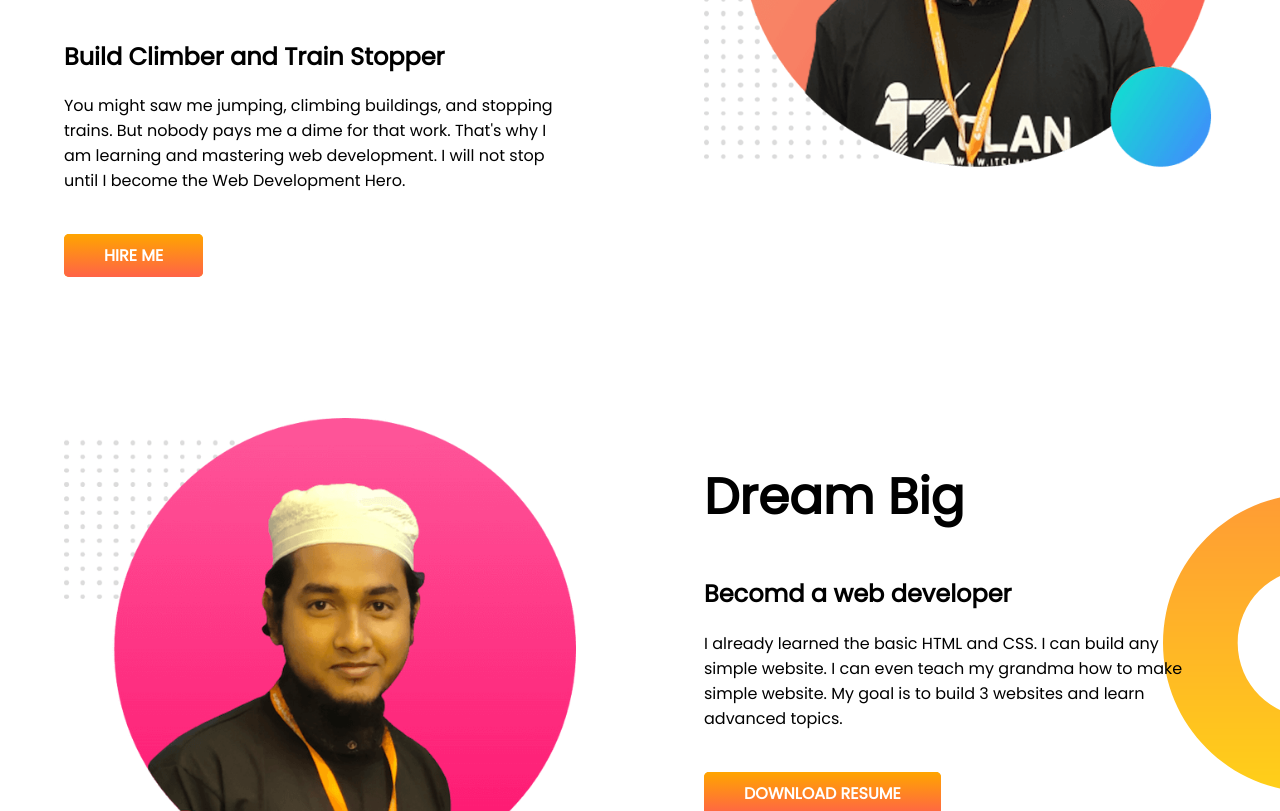
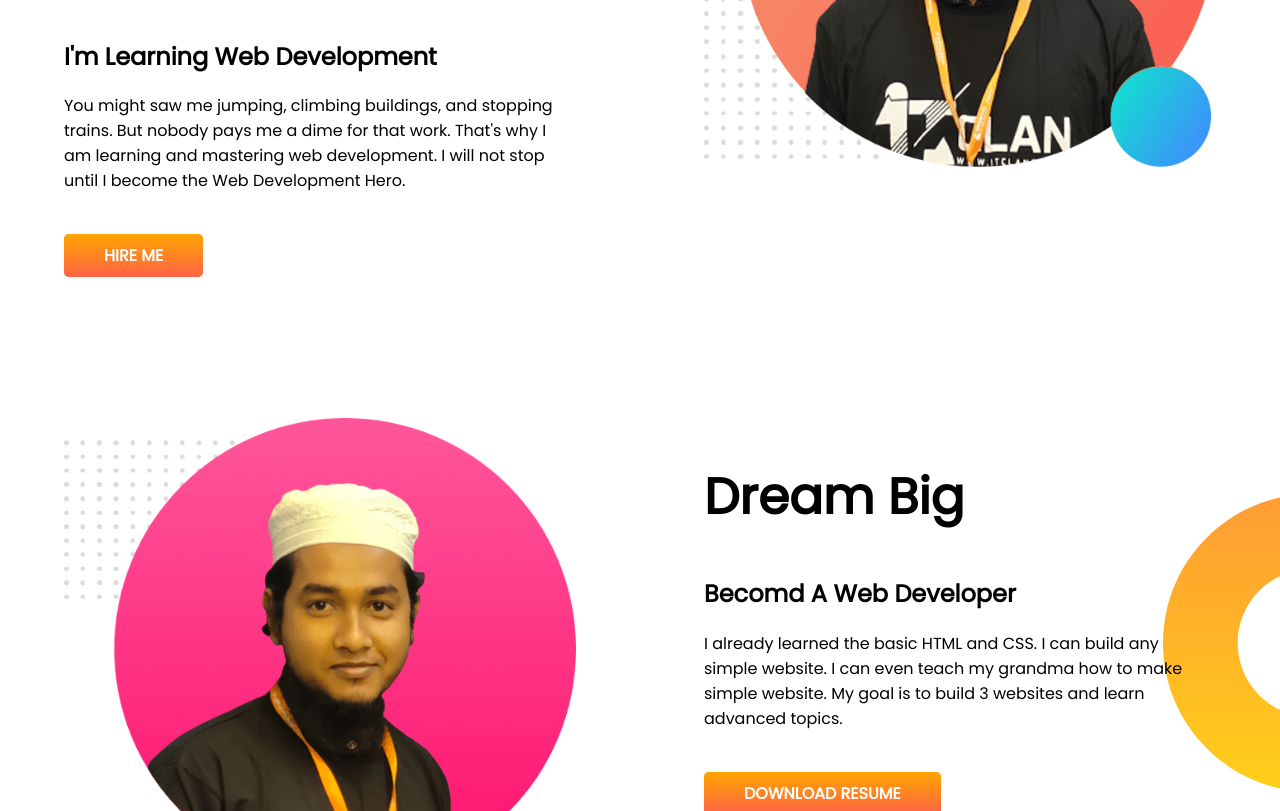
Before and after one commit to immdraselkhan/developer-portfolio, a plain HTML site: page index.html in a window 1280 px wide. Shown: the part 411-1222 px from the top of the page. Drawn offline with Linux system fonts and the light colour scheme.

Commit message:
all done

```diff
--- a/index.html
+++ b/index.html
@@ -15,7 +15,7 @@
         <div class="half-width">
             <h1>Welcome To</h1>
             <h1><span class="fancy-heading">Md Rasel Khan</span> World</h1>
-            <h2>Build Climber and Train Stopper</h2>
+            <h2>I'm Learning Web Development</h2>
             <p>You might saw me jumping, climbing buildings, and stopping trains. But nobody pays me a dime for that work. That's why I am learning and mastering web development. I will not stop until I become the Web Development Hero.</p>
             <span class="btn"><a href="https://linkedin.com/in/immdraselkhan" target="_blank" class="button">HIRE ME</a></span>
         </div>
@@ -25,11 +25,11 @@
     </section>
     <section class="container second-section">
         <div class="half-width">
-            <img src="/images/rasel-with-bg_2.png" alt="">
+            <img src="images/rasel-with-bg_2.png" alt="">
         </div>
         <div class="half-width">
             <h1>Dream Big</h1>
-            <h2>Becomd a web developer</h2>
+            <h2>Becomd A Web Developer</h2>
             <p>I already learned the basic HTML and CSS. I can build any simple website. I can even teach my grandma how to make simple website. My goal is to build 3 websites and learn advanced topics.</p>
             <span class="btn"><a href="#" target="_blank" class="button">DOWNLOAD RESUME</a></span>
         </div>
```
